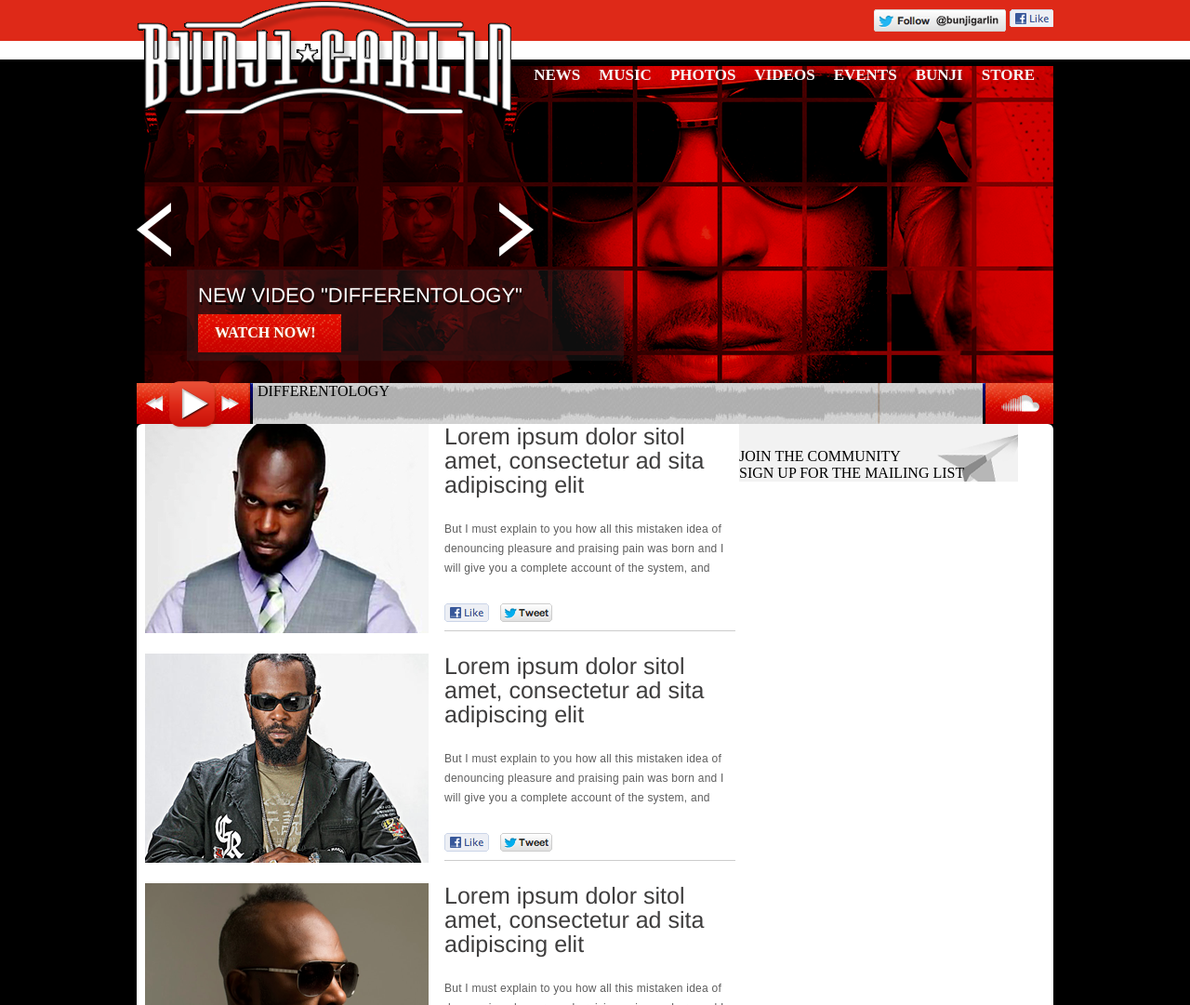
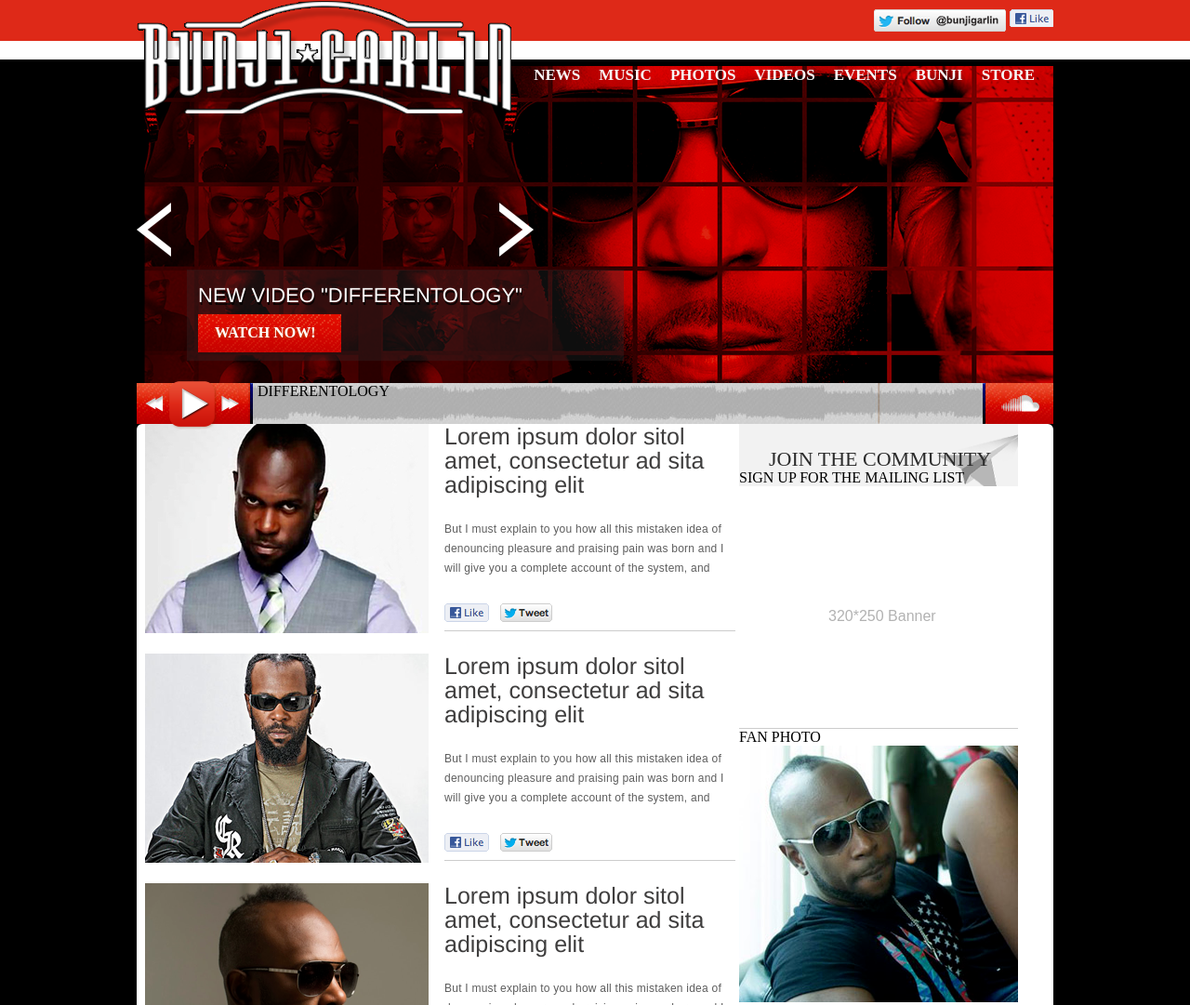
Before and after one commit to imparvez/ramba-theatre, a plain HTML site: page index.html in a window 1280 px wide. Shown: the top 1081 px of the page at 93% size. Drawn offline with Linux system fonts and the light colour scheme; files whose address does not match are found by name.

Commit message:
Banner place holder updated

```diff
--- a/assets/css/style.css
+++ b/assets/css/style.css
@@ -421,13 +421,36 @@
     background: url('../images/newsletter_bg.png');
 }
 
-.section .wrapper .main .side-right .join-community h4 {
-
+.section .wrapper .main .side-right .join-community h2 {
+    padding: 0 0 0 32px;
+    color: #2b2b2b;
+    font-family: HelveticaInseratLTStd;
+    font-size: 22px;
+    line-height: 23px;
 }
 
 .section .wrapper .main .side-right .join-community p {
 
 }
+
+.section .wrapper .main .side-right .banner {
+    width: 300px;
+    height: 250px;
+    padding: 0 0 10px 0;
+    position: relative;
+    border-bottom: 1px solid #ccc;
+}
+
+.section .wrapper .main .side-right .banner p {
+    position: absolute;
+    top: 50%;
+    left: 32%;
+    color: #b2b2b2;
+    font-family: Arial;
+    font-size: 16px;
+    font-weight: 400;
+    line-height: 20px;
+}
 /* ==========================================================================
    3. Footer
    ========================================================================== */
--- a/index.html
+++ b/index.html
@@ -167,8 +167,13 @@
             <h2>JOIN THE COMMUNITY</h2>
             <p>SIGN UP FOR THE MAILING LIST</p>
           </div>
-          <div class="banner"></div>
-          <div class="fan-photos"></div>
+          <div class="banner">
+            <p>320*250 Banner</p>
+          </div>
+          <div class="fan-photos">
+            <p>FAN PHOTO</p>
+            <img src="assets/images/fans.png" alt="fans" />
+          </div>
         </div><!--end of side-right-->
       </div><!--end of main-->
     </div><!--end of wrapper-->
```
Also changed, not shown: assets/images/fans.png (renamed from assets/images/Layer 30.png).
